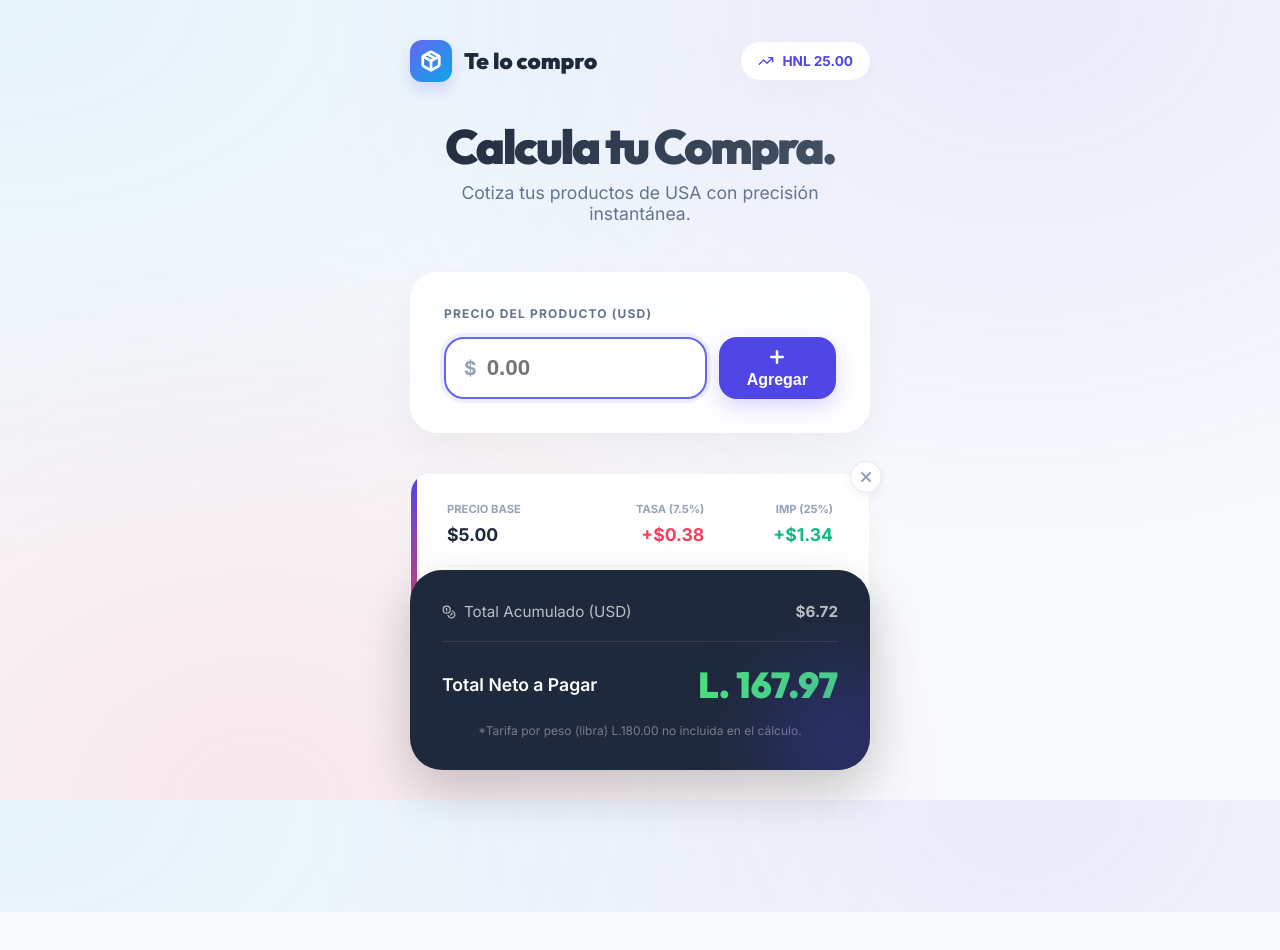
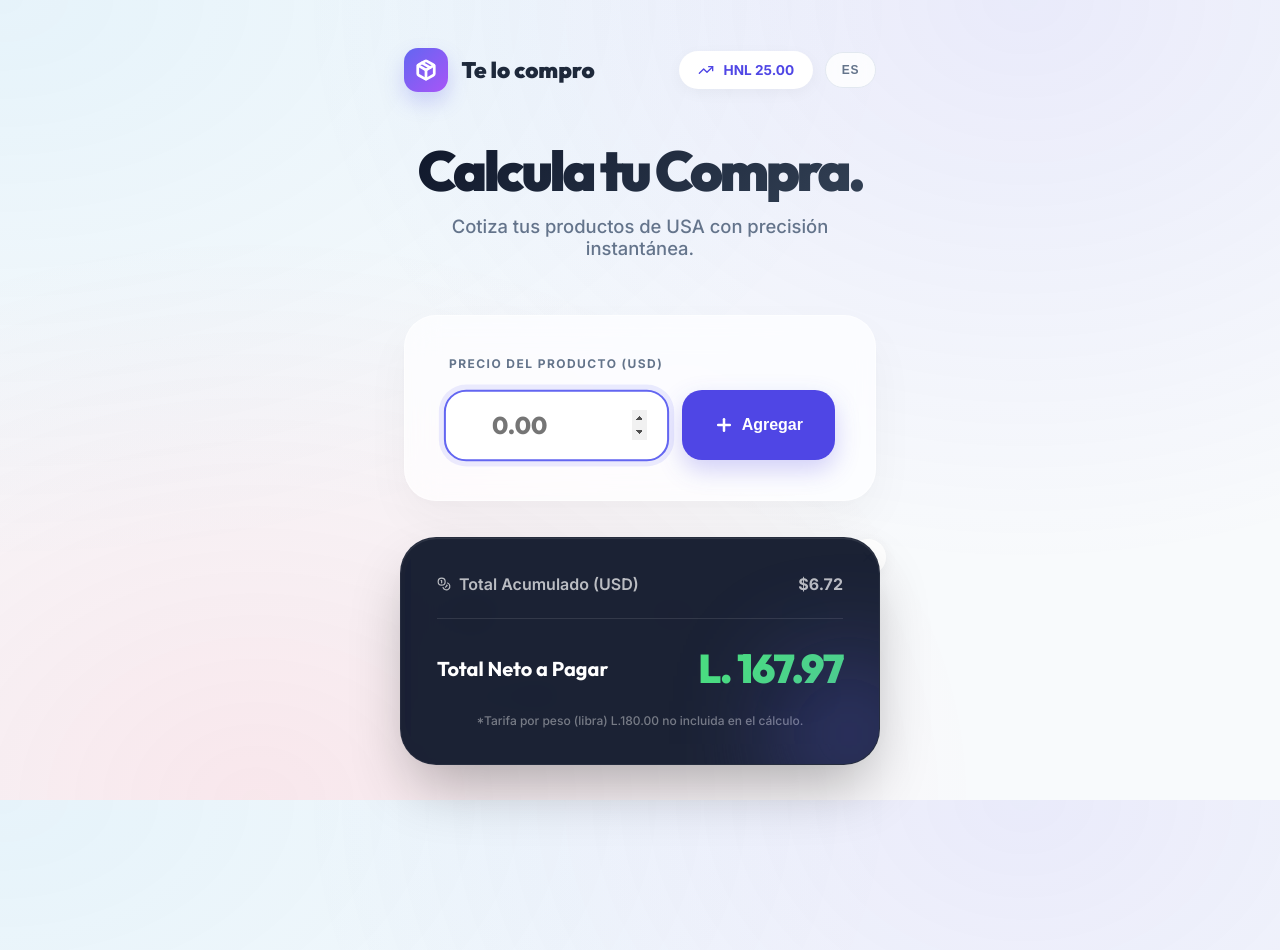
Before and after one commit to OrbnMorls2124/Proyectos-Personales, a React (Vite) app in the folder ProyectoWeb/: page / in a window 1280 px wide. Both pictures are taken after typing "5" into the empty fields and a click on the button "Agregar". Shown: the top 950 px of the page. Before the commit the page ends 912 px from the top, so only its background shows below. Built offline with nearby package versions, Linux system fonts and the light colour scheme; no server answers.

Commit message:
feat: integrar traductor ES/EN y rediseño UI vanguardista

```diff
--- a/ProyectoWeb/src/App.css
+++ b/ProyectoWeb/src/App.css
@@ -1,14 +1,14 @@
 .container {
-    max-width: 500px;
+    max-width: 520px;
     margin: 0 auto;
-    padding: 0 1.25rem;
+    padding: 0 1.5rem;
     position: relative;
-    padding-bottom: 240px;
+    padding-bottom: 260px;
 }
 
 /* Navbar & Branding */
 .navbar {
-    padding: 2.5rem 0;
+    padding: 3rem 0;
     display: flex;
     justify-content: space-between;
     align-items: center;
@@ -17,69 +17,107 @@
 .logo {
     display: flex;
     align-items: center;
-    gap: 0.75rem;
+    gap: 0.85rem;
     text-decoration: none;
     color: var(--text-main);
+    transition: transform 0.3s cubic-bezier(0.34, 1.56, 0.64, 1);
+}
+
+.logo:hover {
+    transform: scale(1.02);
 }
 
 .logo-icon {
-    width: 42px;
-    height: 42px;
-    background: linear-gradient(135deg, #6366f1, #0ea5e9);
-    border-radius: 12px;
+    width: 44px;
+    height: 44px;
+    background: linear-gradient(135deg, #6366f1, #a855f7);
+    border-radius: 14px;
     display: flex;
     align-items: center;
     justify-content: center;
     color: white;
-    box-shadow: 0 8px 16px rgba(99, 102, 241, 0.2);
+    box-shadow: 0 10px 20px rgba(99, 102, 241, 0.25);
+}
+
+.nav-actions {
+    display: flex;
+    align-items: center;
+    gap: 0.75rem;
 }
 
 .rate-badge {
     background: white;
-    padding: 0.6rem 1rem;
+    padding: 0.6rem 1.1rem;
     border-radius: 100px;
     display: flex;
     align-items: center;
-    gap: 0.5rem;
+    gap: 0.6rem;
     font-size: 0.85rem;
     font-weight: 700;
     color: #4f46e5;
-    box-shadow: var(--shadow-luxe);
+    box-shadow: 0 4px 15px rgba(0, 0, 0, 0.04);
     border: 1px solid rgba(255, 255, 255, 0.8);
+}
+
+.lang-switcher {
+    background: rgba(255, 255, 255, 0.8);
+    backdrop-filter: blur(8px);
+    border: 1px solid #e2e8f0;
+    padding: 0.6rem 1rem;
+    border-radius: 100px;
+    font-size: 0.75rem;
+    font-weight: 800;
+    color: #64748b;
+    cursor: pointer;
+    transition: all 0.3s;
+    letter-spacing: 0.05em;
+}
+
+.lang-switcher:hover {
+    background: white;
+    color: #4f46e5;
+    border-color: #4f46e5;
+    transform: translateY(-1px);
+    box-shadow: 0 4px 12px rgba(79, 70, 229, 0.1);
 }
 
 /* Page Header */
 .main-header {
     text-align: center;
-    margin-bottom: 3rem;
+    margin-bottom: 3.5rem;
 }
 
 .title-display {
-    font-size: 3rem;
+    font-size: 3.5rem;
     font-weight: 900;
-    line-height: 1;
-    margin-bottom: 0.75rem;
-    letter-spacing: -0.05em;
-    background: linear-gradient(135deg, #1e293b 0%, #475569 100%);
+    line-height: 1.1;
+    margin-bottom: 0.85rem;
+    letter-spacing: -0.06em;
+    background: linear-gradient(135deg, #0f172a 0%, #334155 100%);
     -webkit-background-clip: text;
     background-clip: text;
     -webkit-text-fill-color: transparent;
 }
 
 .subtitle {
-    font-size: 1.1rem;
+    font-size: 1.15rem;
     color: var(--text-muted);
+    font-weight: 500;
+    max-width: 90%;
+    margin: 0 auto;
 }
 
 /* Main Input Section */
 .input-card {
-    background: var(--card-bg);
-    backdrop-filter: blur(12px);
-    border: 2px solid white;
-    border-radius: 28px;
-    padding: 2rem;
-    margin-bottom: 2.5rem;
-    box-shadow: 0 20px 40px rgba(0, 0, 0, 0.04);
+    background: rgba(255, 255, 255, 0.7);
+    backdrop-filter: blur(16px) saturate(180%);
+    border: 1px solid rgba(255, 255, 255, 0.5);
+    border-radius: 32px;
+    padding: 2.5rem;
+    margin-bottom: 3rem;
+    box-shadow:
+        0 4px 24px -1px rgba(0, 0, 0, 0.02),
+        0 20px 48px -1px rgba(0, 0, 0, 0.04);
 }
 
 .input-label {
@@ -87,14 +125,15 @@
     font-size: 0.75rem;
     text-transform: uppercase;
     font-weight: 800;
-    letter-spacing: 0.1em;
+    letter-spacing: 0.12em;
     color: var(--text-muted);
-    margin-bottom: 1rem;
+    margin-bottom: 1.15rem;
+    padding-left: 0.25rem;
 }
 
 .input-wrapper {
     display: flex;
-    gap: 0.75rem;
+    gap: 0.85rem;
 }
 
 .input-group {
@@ -104,82 +143,82 @@
 
 .currency-symbol {
     position: absolute;
-    left: 1.25rem;
+    left: 1.35rem;
     top: 50%;
     transform: translateY(-50%);
-    font-weight: 700;
-    color: #94a3b8;
-    font-size: 1.2rem;
+    font-weight: 800;
+    color: #4f46e5;
+    opacity: 0.5;
+    font-size: 1.3rem;
 }
 
 input[type="number"] {
     width: 100%;
     background: white;
     border: 2px solid #f1f5f9;
-    padding: 1rem 1.25rem 1rem 2.54rem;
-    font-size: 1.4rem;
-    font-weight: 700;
-    color: #1e293b;
-    border-radius: 20px;
+    padding: 1.15rem 1.25rem 1.15rem 2.85rem;
+    font-size: 1.5rem;
+    font-weight: 800;
+    color: #0f172a;
+    border-radius: 22px;
     outline: none;
-    transition: all 0.3s cubic-bezier(0.4, 0, 0.2, 1);
-    appearance: textfield;
-    -moz-appearance: textfield;
-    /* Firefox */
-}
-
-input::-webkit-outer-spin-button,
-input::-webkit-inner-spin-button {
-    -webkit-appearance: none;
-    appearance: none;
-    margin: 0;
+    transition: all 0.4s cubic-bezier(0.16, 1, 0.3, 1);
+    font-family: 'Outfit', sans-serif;
 }
 
 input[type="number"]:focus {
     border-color: #6366f1;
-    box-shadow: 0 0 0 4px rgba(99, 102, 241, 0.1);
+    background: white;
+    box-shadow: 0 0 0 5px rgba(99, 102, 241, 0.12);
+    transform: scale(1.01);
 }
 
 .btn-add {
     background: #4f46e5;
     color: white;
     border: none;
-    padding: 0 1.75rem;
-    border-radius: 18px;
-    font-weight: 700;
+    padding: 0 2rem;
+    border-radius: 20px;
+    font-weight: 800;
     font-size: 1rem;
     cursor: pointer;
-    transition: all 0.3s;
-    box-shadow: 0 8px 20px rgba(79, 70, 229, 0.2);
+    transition: all 0.4s cubic-bezier(0.16, 1, 0.3, 1);
+    box-shadow: 0 10px 25px rgba(79, 70, 229, 0.25);
+    display: flex;
+    align-items: center;
+    gap: 0.5rem;
 }
 
 .btn-add:hover {
     background: #4338ca;
-    transform: translateY(-2px);
-    box-shadow: 0 12px 24px rgba(79, 70, 229, 0.3);
+    transform: translateY(-3px) scale(1.02);
+    box-shadow: 0 15px 30px rgba(79, 70, 229, 0.35);
+}
+
+.btn-add:active {
+    transform: translateY(0) scale(0.98);
 }
 
 /* Item List */
 .ticket-wrapper {
     position: relative;
-    margin-bottom: 1.5rem;
+    margin-bottom: 1.75rem;
 }
 
 .ticket-card {
     background: white;
-    border-radius: 20px;
-    padding: 1.75rem 2.25rem;
+    border-radius: 26px;
+    padding: 2rem 2.5rem;
     position: relative;
-    box-shadow: 0 10px 40px -10px rgba(0, 0, 0, 0.05);
+    box-shadow: 0 10px 30px -5px rgba(0, 0, 0, 0.03);
     border: 1px solid #f1f5f9;
-    transition: transform 0.2s ease, box-shadow 0.2s ease;
+    transition: all 0.4s cubic-bezier(0.16, 1, 0.3, 1);
     overflow: hidden;
-    /* This makes the accent line adapt to the radius! */
 }
 
 .ticket-card:hover {
-    transform: translateY(-2px);
-    box-shadow: 0 20px 50px -12px rgba(0, 0, 0, 0.08);
+    transform: translateY(-4px) scale(1.01);
+    box-shadow: 0 25px 50px -12px rgba(0, 0, 0, 0.08);
 }
 
 .ticket-card::before {
@@ -189,8 +228,8 @@ input[type="number"]:focus {
     top: 0;
     bottom: 0;
     width: 6px;
-    background: linear-gradient(to bottom, #4f46e5, #f43f5e);
-    opacity: 1;
+    background: linear-gradient(to bottom, #6366f1, #a855f7);
+    opacity: 0.9;
 }
 
 .ticket-header {
@@ -200,8 +239,9 @@ input[type="number"]:focus {
     font-weight: 800;
     text-transform: uppercase;
     color: #94a3b8;
-    margin-bottom: 0.5rem;
+    margin-bottom: 0.65rem;
     text-align: right;
+    letter-spacing: 0.05em;
 }
 
 .ticket-header span:first-child {
@@ -211,29 +251,26 @@ input[type="number"]:focus {
 .ticket-body {
     display: grid;
     grid-template-columns: 1fr 1fr 1fr;
-    font-size: 1.1rem;
-    font-weight: 700;
-    margin-bottom: 1.25rem;
+    font-size: 1.15rem;
+    font-weight: 800;
+    margin-bottom: 1.5rem;
     text-align: right;
     color: #1e293b;
+    font-family: 'Inter', sans-serif;
 }
 
 .ticket-body span:first-child {
     text-align: left;
+    color: #0f172a;
 }
 
-.ticket-body .text-danger {
-    color: #f43f5e;
-}
-
-.ticket-body .text-success {
-    color: #10b981;
-}
+.ticket-body .text-danger { color: #f43f5e; }
+.ticket-body .text-success { color: #10b981; }
 
 .ticket-divider {
     height: 1px;
-    background: #f1f5f9;
-    margin-bottom: 1.25rem;
+    background: repeating-linear-gradient(to right, #f1f5f9 0, #f1f5f9 4px, transparent 4px, transparent 8px);
+    margin-bottom: 1.5rem;
 }
 
 .ticket-footer {
@@ -243,100 +280,106 @@ input[type="number"]:focus {
 }
 
 .price-tag-usd {
-    font-size: 0.9rem;
-    color: var(--text-muted);
+    font-size: 0.95rem;
+    color: #64748b;
     background: #f8fafc;
-    padding: 0.4rem 0.8rem;
-    border-radius: 10px;
-    font-weight: 600;
+    padding: 0.5rem 1rem;
+    border-radius: 12px;
+    font-weight: 700;
 }
 
 .price-tag-hnl {
-    font-size: 1.6rem;
+    font-size: 1.8rem;
     font-weight: 900;
-    color: black;
+    color: #0f172a;
     font-family: 'Outfit';
+    letter-spacing: -0.02em;
 }
 
 .btn-remove-circle {
     position: absolute;
-    top: -12px;
-    right: -12px;
-    width: 32px;
-    height: 32px;
+    top: -10px;
+    right: -10px;
+    width: 36px;
+    height: 36px;
     background: white;
     color: #94a3b8;
-    border: 1px solid #e2e8f0;
+    border: none;
     border-radius: 50%;
     display: flex;
     align-items: center;
     justify-content: center;
     cursor: pointer;
-    transition: all 0.3s cubic-bezier(0.175, 0.885, 0.32, 1.275);
-    box-shadow: 0 4px 12px rgba(0, 0, 0, 0.05);
-    z-index: 100;
+    transition: all 0.3s cubic-bezier(0.34, 1.56, 0.64, 1);
+    box-shadow: 0 4px 15px rgba(0, 0, 0, 0.05);
+    z-index: 10;
 }
 
 .btn-remove-circle:hover {
-    background: #f43f5e;
+    background: #1e293b;
     color: white;
-    border-color: #f43f5e;
-    transform: scale(1.1) rotate(90deg);
+    transform: scale(1.15) rotate(90deg);
 }
 
 /* Empty State */
 .empty-state {
     text-align: center;
-    padding: 5rem 2rem;
-    background: white;
-    border-radius: 32px;
-    border: 2px dashed #f1f5f9;
+    padding: 6rem 2rem;
+    background: rgba(255, 255, 255, 0.5);
+    border-radius: 40px;
+    border: 2px dashed #e2e8f0;
+    backdrop-filter: blur(8px);
 }
 
 /* Floating Summary Bar */
 .summary-container {
     position: fixed;
-    bottom: 30px;
+    bottom: 35px;
     left: 50%;
     transform: translateX(-50%);
-    width: 90%;
-    max-width: 460px;
+    width: 92%;
+    max-width: 480px;
     z-index: 1000;
 }
 
 .summary-card {
-    background: #1e293b;
+    background: rgba(15, 23, 42, 0.95);
+    backdrop-filter: blur(20px);
     color: white;
-    padding: 2rem;
-    border-radius: 32px;
-    box-shadow: 0 20px 50px rgba(0, 0, 0, 0.2);
+    padding: 2.25rem;
+    border-radius: 36px;
+    box-shadow:
+        0 30px 60px -12px rgba(0, 0, 0, 0.3),
+        inset 0 1px 1px rgba(255, 255, 255, 0.1);
     position: relative;
     overflow: hidden;
+    border: 1px solid rgba(255, 255, 255, 0.05);
 }
 
 .summary-card::after {
     content: '';
     position: absolute;
-    bottom: -20px;
-    right: -20px;
-    width: 100px;
-    height: 100px;
-    background: #4f46e5;
-    filter: blur(50px);
-    opacity: 0.5;
+    bottom: -30px;
+    right: -30px;
+    width: 120px;
+    height: 120px;
+    background: #6366f1;
+    filter: blur(60px);
+    opacity: 0.4;
 }
 
 .summary-row {
     display: flex;
     justify-content: space-between;
-    font-size: 0.95rem;
+    font-size: 1rem;
     opacity: 0.7;
-    margin-bottom: 0.75rem;
+    margin-bottom: 0.85rem;
+    font-weight: 600;
 }
 
 .final-row {
-    padding-top: 1.25rem;
-    margin-top: 1.25rem;
+    padding-top: 1.5rem;
+    margin-top: 1.5rem;
     border-top: 1px solid rgba(255, 255, 255, 0.1);
     display: flex;
     justify-content: space-between;
@@ -344,16 +387,17 @@ input[type="number"]:focus {
 }
 
 .final-label {
-    font-size: 1.1rem;
-    font-weight: 600;
+    font-size: 1.25rem;
+    font-weight: 700;
+    font-family: 'Outfit';
 }
 
 .final-price {
-    font-size: 2.25rem;
+    font-size: 2.5rem;
     font-weight: 900;
     color: #4ade80;
-    /* Brighter Green */
     font-family: 'Outfit';
+    letter-spacing: -0.03em;
 }
 
 .disclaimer {
@@ -361,16 +405,16 @@ input[type="number"]:focus {
     text-align: center;
     font-size: 0.75rem;
     opacity: 0.4;
-    margin-top: 1rem;
+    margin-top: 1.25rem;
+    font-weight: 500;
 }
 
 /* Animations */
 @keyframes slideUp {
     from {
         opacity: 0;
-        transform: translateY(20px);
+        transform: translateY(30px);
     }
-
     to {
         opacity: 1;
         transform: translateY(0);
@@ -378,20 +422,27 @@ input[type="number"]:focus {
 }
 
 .animate-fade-in {
-    animation: slideUp 0.5s cubic-bezier(0.16, 1, 0.3, 1) forwards;
+    animation: slideUp 0.8s cubic-bezier(0.16, 1, 0.3, 1) forwards;
+}
+
+.shake {
+    animation: shake 0.4s cubic-bezier(.36,.07,.19,.97) both;
+}
+
+@keyframes shake {
+    10%, 90% { transform: translate3d(-1px, 0, 0); }
+    20%, 80% { transform: translate3d(2px, 0, 0); }
+    30%, 50%, 70% { transform: translate3d(-4px, 0, 0); }
+    40%, 60% { transform: translate3d(4px, 0, 0); }
 }
 
 @media (max-width: 480px) {
-    .title-display {
-        font-size: 2.5rem;
-    }
-
-    .input-wrapper {
-        flex-direction: column;
-    }
-
-    .btn-add {
-        width: 100%;
-        padding: 1.25rem;
-    }
+    .container { padding-bottom: 280px; }
+    .title-display { font-size: 2.8rem; }
+    .input-card { padding: 1.75rem; }
+    .input-wrapper { flex-direction: column; }
+    .btn-add { width: 100%; padding: 1.25rem; justify-content: center; }
+    .ticket-card { padding: 1.5rem; }
+    .ticket-body { font-size: 1rem; }
+    .final-price { font-size: 2rem; }
 }
--- a/ProyectoWeb/src/App.jsx
+++ b/ProyectoWeb/src/App.jsx
@@ -1,13 +1,55 @@
 import { useState, useEffect, useRef } from 'react'
 import { Plus, X, Package, TrendingUp, ShoppingBag, Coins } from 'lucide-react'
 import './App.css'
+
+const translations = {
+    es: {
+        logoName: 'Te lo compro',
+        rateLabel: 'HNL',
+        title: 'Calcula tu Compra.',
+        subtitle: 'Cotiza tus productos de USA con precisión instantánea.',
+        priceLabel: 'Precio del Producto (USD)',
+        placeholder: '0.00',
+        btnAdd: 'Agregar',
+        emptyTitle: 'Tu lista está vacía',
+        emptySubtitle: 'Agrega un artículo para ver el desglose total.',
+        basePrice: 'Precio Base',
+        taxLabel: 'Tasa (7.5%)',
+        feeLabel: 'Imp (25%)',
+        subtotal: 'Subtotal',
+        totalAccumulated: 'Total Acumulado (USD)',
+        totalPayable: 'Total Neto a Pagar',
+        disclaimer: '*Tarifa por peso (libra) L.180.00 no incluida en el cálculo.',
+    },
+    en: {
+        logoName: 'Buy it for me',
+        rateLabel: 'HNL Rate',
+        title: 'Calculate your Purchase.',
+        subtitle: 'Quote your USA products with instant precision.',
+        priceLabel: 'Product Price (USD)',
+        placeholder: '0.00',
+        btnAdd: 'Add',
+        emptyTitle: 'Your list is empty',
+        emptySubtitle: 'Add an item to see the total breakdown.',
+        basePrice: 'Base Price',
+        taxLabel: 'Tax (7.5%)',
+        feeLabel: 'Fee (25%)',
+        subtotal: 'Subtotal',
+        totalAccumulated: 'Accumulated Total (USD)',
+        totalPayable: 'Net Total to Pay',
+        disclaimer: '*Weight fee (per pound) L.180.00 not included in the calculation.',
+    }
+};
 
 function App() {
     const [items, setItems] = useState([]);
     const [price, setPrice] = useState('');
     const [exchangeRate, setExchangeRate] = useState(25.00);
     const [isShaking, setIsShaking] = useState(false);
+    const [lang, setLang] = useState('es');
     const inputRef = useRef(null);
+
+    const t = translations[lang];
 
     // Constants (Exactly as approved in previous versions)
     const TAX_RATE = 0.075;      // 7.5%
@@ -32,7 +74,9 @@ function App() {
         fetchRate();
     }, []);
 
-
+    const toggleLang = () => {
+        setLang(prev => prev === 'es' ? 'en' : 'es');
+    };
 
     const formatMoney = (amount, currency = 'USD') => {
         if (currency === 'USD') {
@@ -88,22 +132,27 @@ function App() {
             <nav className="navbar">
                 <a href="#" className="logo">
                     <div className="logo-icon"><Package size={22} strokeWidth={3} /></div>
-                    <span className="logo-text" style={{ fontSize: '1.4rem', fontWeight: 900 }}>Te lo compro</span>
+                    <span className="logo-text" style={{ fontSize: '1.4rem', fontWeight: 900 }}>{t.logoName}</span>
                 </a>
-                <div className="rate-badge">
-                    <TrendingUp size={16} />
-                    <span>HNL <strong>{exchangeRate.toFixed(2)}</strong></span>
+                <div className="nav-actions">
+                    <div className="rate-badge">
+                        <TrendingUp size={16} />
+                        <span>{t.rateLabel} <strong>{exchangeRate.toFixed(2)}</strong></span>
+                    </div>
+                    <button className="lang-switcher" onClick={toggleLang}>
+                        {lang.toUpperCase()}
+                    </button>
                 </div>
             </nav>
 
             <main className="main-content">
                 <header className="main-header">
-                    <h1 className="title-display">Calcula tu Compra.</h1>
-                    <p className="subtitle">Cotiza tus productos de USA con precisión instantánea.</p>
+                    <h1 className="title-display">{t.title}</h1>
+                    <p className="subtitle">{t.subtitle}</p>
                 </header>
 
                 <section className="input-card animate-fade-in">
-                    <label htmlFor="product-price" className="input-label">Precio del Producto (USD)</label>
+                    <label htmlFor="product-price" className="input-label">{t.priceLabel}</label>
                     <div className="input-wrapper">
                         <div className="input-group">
                             <span className="currency-symbol">$</span>
@@ -111,7 +160,7 @@ function App() {
                                 ref={inputRef}
                                 type="number"
                                 id="product-price"
-                                placeholder="0.00"
+                                placeholder={t.placeholder}
                                 step="0.01"
                                 value={price}
                                 onChange={(e) => setPrice(e.target.value)}
@@ -122,7 +171,7 @@ function App() {
                         </div>
                         <button onClick={addItem} className="btn-add">
                             <Plus size={20} strokeWidth={3} />
-                            <span>Agregar</span>
+                            <span>{t.btnAdd}</span>
                         </button>
                     </div>
                 </section>
@@ -131,8 +180,8 @@ function App() {
                     {items.length === 0 ? (
                         <div className="empty-state animate-fade-in">
                             <ShoppingBag size={48} color="#cbd5e1" style={{ marginBottom: '1.5rem' }} />
-                            <h3 style={{ color: '#64748b', fontSize: '1.25rem' }}>Tu lista está vacía</h3>
-                            <p style={{ color: '#94a3b8' }}>Agrega un artículo para ver el desglose total.</p>
+                            <h3 style={{ color: '#64748b', fontSize: '1.25rem' }}>{t.emptyTitle}</h3>
+                            <p style={{ color: '#94a3b8' }}>{t.emptySubtitle}</p>
                         </div>
                     ) : (
                         items.map((item, index) => (
@@ -143,9 +192,9 @@ function App() {
 
                                 <div className="ticket-card">
                                     <div className="ticket-header">
-                                        <span>Precio Base</span>
-                                        <span>Tasa (7.5%)</span>
-                                        <span>Imp (25%)</span>
+                                        <span>{t.basePrice}</span>
+                                        <span>{t.taxLabel}</span>
+                                        <span>{t.feeLabel}</span>
                                     </div>
 
                                     <div className="ticket-body">
@@ -158,7 +207,7 @@ function App() {
 
                                     <div className="ticket-footer">
                                         <div className="price-tag-usd">
-                                            Subtotal <span style={{ color: '#1e293b', fontWeight: 700 }}>{formatMoney(item.totalUsd)}</span>
+                                            {t.subtotal} <span style={{ color: '#1e293b', fontWeight: 700 }}>{formatMoney(item.totalUsd)}</span>
                                         </div>
                                         <div className="price-tag-hnl">
                                             {formatMoney(item.totalHnl, 'HNL')}
@@ -176,22 +225,22 @@ function App() {
                     <section className="summary-card animate-fade-in">
                         <div className="summary-row">
                             <span style={{ display: 'flex', alignItems: 'center', gap: '8px' }}>
-                                <Coins size={14} /> Total Acumulado (USD)
+                                <Coins size={14} /> {t.totalAccumulated}
                             </span>
                             <strong>{formatMoney(totals.usd)}</strong>
                         </div>
                         <div className="final-row">
-                            <span className="final-label">Total Neto a Pagar</span>
+                            <span className="final-label">{t.totalPayable}</span>
                             <span className="final-price">{formatMoney(totals.hnl, 'HNL')}</span>
                         </div>
                         <span className="disclaimer">
-                            *Tarifa por peso (libra) L.180.00 no incluida en el cálculo.
+                            {t.disclaimer}
                         </span>
                     </section>
                 </div>
             )}
         </div>
-    )
+    );
 }
 
-export default App
+export default App;
```
